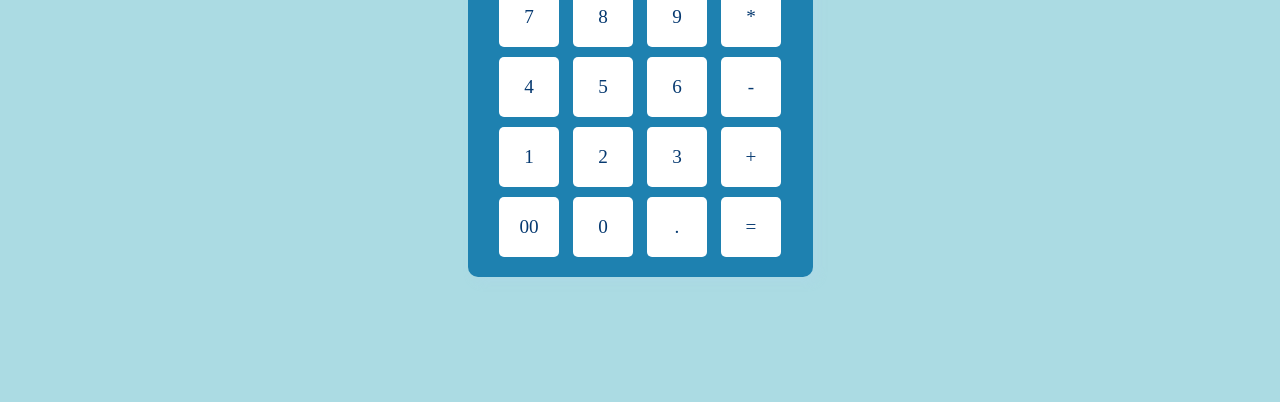
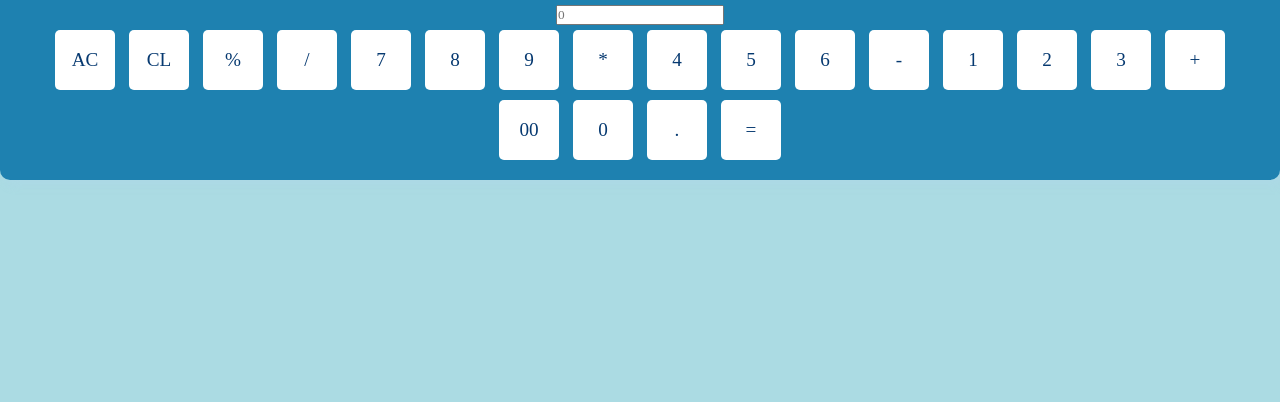
Before and after one commit to yadavAnmol/Basic-Calculator, a plain HTML site: page index.html in a window 1280 px wide. Shown: the part 398-800 px from the top of the page. Drawn offline with Linux system fonts and the light colour scheme.

Commit message:
Update index.html

```diff
--- a/index.html
+++ b/index.html
@@ -7,37 +7,34 @@
     <link rel="stylesheet" href="style.css" />
   </head>
   <body>
-    <div class="title">
-      <h1>Working Calculator</h1>
-    </div>
-
     <div class="calculator">
-      <input type="text" class="input" placeholder="0" readonly />
-      <br /><br />
-      <button>AC</button>
-      <button>CL</button>
-      <button>%</button>
-      <button>/</button>
-      <br />
-      <button>7</button>
-      <button>8</button>
-      <button>9</button>
-      <button>*</button>
-      <br />
-      <button>4</button>
-      <button>5</button>
-      <button>6</button>
-      <button>-</button>
-      <br />
-      <button>1</button>
-      <button>2</button>
-      <button>3</button>
-      <button>+</button>
-      <br />
-      <button>00</button>
-      <button>0</button>
-      <button>.</button>
-      <button>=</button>
+      <button class="theme-toggle" id="theme-toggle">Light Mode</button>
+      <div class="title">
+        <h1>Working Calculator</h1>
+      </div>
+      <input type="text" id="display" placeholder="0" readonly />
+      <div class="buttons">
+        <button class="btn">AC</button>
+        <button class="btn">CL</button>
+        <button class="btn">%</button>
+        <button class="btn">/</button>
+        <button class="btn">7</button>
+        <button class="btn">8</button>
+        <button class="btn">9</button>
+        <button class="btn">*</button>
+        <button class="btn">4</button>
+        <button class="btn">5</button>
+        <button class="btn">6</button>
+        <button class="btn">-</button>
+        <button class="btn">1</button>
+        <button class="btn">2</button>
+        <button class="btn">3</button>
+        <button class="btn">+</button>
+        <button class="btn">00</button>
+        <button class="btn">0</button>
+        <button class="btn">.</button>
+        <button class="btn">=</button>
+      </div>
     </div>
 
     <script src="script.js"></script>
```
